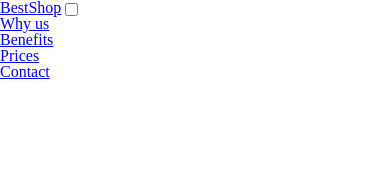
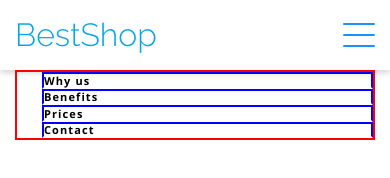
Before and after one commit to TomaszGoldmann/Best_Shop-Mobile_First, a website built with Parcel: page index.html in a window 390 px wide. Built offline with nearby package versions, Linux system fonts and the light colour scheme.

Commit message:
SCSS Header - nie działa rozwijane menu w wersji mobilnej

```diff
--- a/index.html
+++ b/index.html
@@ -14,6 +14,7 @@
 <body>
 <header class="header">
     <div class="header__container container">
+        <div class="header__div">
             <a href="#" class="logo">BestShop</a>
             <input type="checkbox" class="menu__btn" id="menu__btn">
             <label for="menu__btn" class="menu__toggle">
@@ -21,6 +22,7 @@
                 <span></span>
                 <span></span>
             </label>
+        </div>
         <nav>
             <ul class="header__nav">
                 <li class="nav__element"><a href="#why-us" class="nav__link">Why us</a></li>
--- a/scss/elements/_base.scss
+++ b/scss/elements/_base.scss
@@ -0,0 +1,31 @@
+@import "../settings/all";
+
+* {
+  box-sizing: border-box;
+}
+
+body {
+  font-family: $font-open-sans;
+}
+
+a {
+  display: block;
+  color: $color-black;
+  text-decoration: none;
+}
+
+.container {
+  width: $width-desktop;
+  margin: 0 auto;
+  @include wide {
+    width: 100%;
+    padding: 0 15px;
+  }
+}
+
+.logo {
+  font-family: $font-raleway;
+  font-size: 2em;
+  font-weight: 300;
+  color: $color-primary;
+}
--- a/scss/elements/_headers.scss
+++ b/scss/elements/_headers.scss
@@ -0,0 +1,118 @@
+@import "../settings/all";
+
+.header {
+  height: 70px;
+  box-shadow: 0 3px 6px #00000029;
+
+  &__container {
+    display: flex;
+    flex-direction: column;
+
+    @include tablet {
+      flex-direction: row;
+      justify-content: space-between;
+    }
+
+    .header__div {
+      height: 70px;
+      display: flex;
+      justify-content: space-between;
+      align-items: center;
+
+      .menu__btn {
+        display: none;
+
+        &:checked {
+          ~ nav {
+            display: flex;
+          }
+
+          ~ .menu__toggle {
+            position: relative;
+
+            span {
+              position: absolute;
+
+              &:nth-child(1) {
+                top: 50%;
+                transform-origin: 50% 50%;
+                transform: rotate(45deg);
+              }
+
+              &:nth-child(2) {
+                opacity: 0;
+              }
+
+              &:nth-child(3) {
+                top: 50%;
+                transform-origin: 50% 50%;
+                transform: rotate(-45deg);
+              }
+            }
+          }
+        }
+      }
+
+      .menu__toggle {
+        display: flex;
+        flex-direction: column;
+        justify-content: space-around;
+        height: 2em;
+        width: 2em;
+
+        @include tablet {
+          display: none;
+        }
+
+        span {
+          display: block;
+          height: 2px;
+          width: 100%;
+          background-color: dodgerblue;
+          border-radius: 4px;
+        }
+      }
+    }
+
+    .header__nav {
+      height: 70px;
+      display: flex;
+      flex-direction: column;
+      justify-content: flex-start;
+      border: 2px solid red;
+
+      @include tablet {
+        flex-direction: row;
+        align-items: center;
+      }
+
+      .nav__element {
+        height: 70px;
+        border: 2px solid blue;
+        font-family: $font-open-sans;
+        font-size: 0.6875em;
+        font-weight: bold;
+        letter-spacing: 0.1em;
+        border-bottom: 2px solid transparent;
+        margin-left: 25px;
+
+        display: flex;
+        align-items: center;
+        justify-content: flex-start;
+
+        @include tablet {
+          .nav__link {
+            color: $color-grey;
+          }
+          &:hover {
+            border-bottom: 2px solid $color-primary;
+
+            .nav__link {
+              color: $color-black;
+            }
+          }
+        }
+      }
+    }
+  }
+}
--- a/scss/settings/_mixins.scss
+++ b/scss/settings/_mixins.scss
@@ -11,3 +11,9 @@
     @content
   }
 }
+
+@mixin wide {
+  @media (max-width: $width-desktop) {
+    @content
+  }
+}
```
Lines whose indentation alone changed are shown as unchanged.
